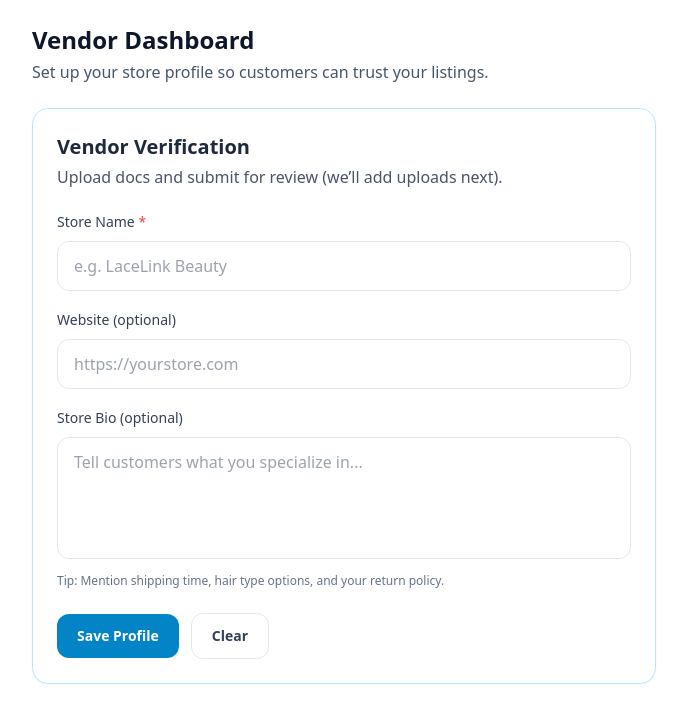
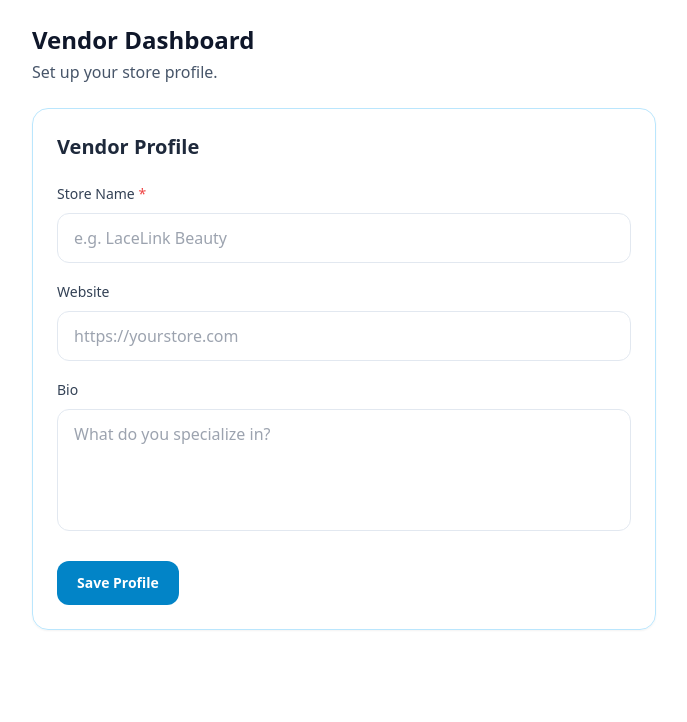
Before and after one commit to LACELINKZA/LaceLink, a Next.js app: page /vendor/dashboard in a window 1280 px wide. Shown: the top 722 px of the page, without its empty margins (296-983 px from the left). Built offline with nearby package versions, Linux system fonts and the light colour scheme.

Commit message:
Update page.tsx

```diff
--- a/app/vendor/dashboard/page.tsx
+++ b/app/vendor/dashboard/page.tsx
@@ -1,14 +1,13 @@
 "use client"
 
 import { useState } from "react"
+import { supabase } from "@/lib/supabaseClient"
 
 export default function VendorDashboard() {
-  // Form fields
   const [storeName, setStoreName] = useState("")
   const [website, setWebsite] = useState("")
   const [bio, setBio] = useState("")
 
-  // UI state
   const [saving, setSaving] = useState(false)
   const [message, setMessage] = useState<string | null>(null)
   const [error, setError] = useState<string | null>(null)
@@ -26,13 +25,20 @@ export default function VendorDashboard() {
     try {
       setSaving(true)
 
-      // For now we’ll just “pretend” to save.
-      // (Later we can connect this to a real API route / database.)
-      await new Promise((r) => setTimeout(r, 700))
+      const { error } = await supabase.from("vendor_profiles").insert({
+        store_name: storeName.trim(),
+        website: website.trim() || null,
+        bio: bio.trim() || null,
+      })
 
-      setMessage("Saved! Your vendor profile has been updated.")
-    } catch (err) {
-      setError("Something went wrong while saving. Try again.")
+      if (error) throw error
+
+      setMessage("Saved to database ✅")
+      setStoreName("")
+      setWebsite("")
+      setBio("")
+    } catch (err: any) {
+      setError(err?.message || "Save failed. Check Supabase env vars + table name.")
     } finally {
       setSaving(false)
     }
@@ -42,7 +48,7 @@ export default function VendorDashboard() {
     <div className="mx-auto w-full max-w-2xl p-6">
       <h1 className="text-2xl font-bold text-slate-900">Vendor Dashboard</h1>
       <p className="mt-1 text-slate-600">
-        Set up your store profile so customers can trust your listings.
+        Set up your store profile.
       </p>
 
       <form
@@ -50,13 +56,9 @@ export default function VendorDashboard() {
         className="mt-6 rounded-2xl border border-sky-200 bg-white/70 p-6 shadow-sm backdrop-blur"
       >
         <h2 className="text-xl font-semibold text-slate-800">
-          Vendor Verification
+          Vendor Profile
         </h2>
-        <p className="mt-1 text-slate-600">
-          Upload docs and submit for review (we’ll add uploads next).
-        </p>
 
-        {/* Alerts */}
         {error && (
           <div className="mt-4 rounded-xl border border-red-200 bg-red-50 p-3 text-sm text-red-700">
             {error}
@@ -68,7 +70,6 @@ export default function VendorDashboard() {
           </div>
         )}
 
-        {/* Store Name */}
         <div className="mt-5">
           <label className="text-sm font-medium text-slate-700">
             Store Name <span className="text-red-500">*</span>
@@ -76,43 +77,33 @@ export default function VendorDashboard() {
           <input
             value={storeName}
             onChange={(e) => setStoreName(e.target.value)}
+            className="mt-2 w-full rounded-xl border border-slate-200 bg-white px-4 py-3 text-slate-900 outline-none focus:border-sky-400"
             placeholder="e.g. LaceLink Beauty"
-            className="mt-2 w-full rounded-xl border border-slate-200 bg-white px-4 py-3 text-slate-900 outline-none focus:border-sky-400"
           />
         </div>
 
-        {/* Website */}
         <div className="mt-4">
-          <label className="text-sm font-medium text-slate-700">
-            Website (optional)
-          </label>
+          <label className="text-sm font-medium text-slate-700">Website</label>
           <input
             value={website}
             onChange={(e) => setWebsite(e.target.value)}
+            className="mt-2 w-full rounded-xl border border-slate-200 bg-white px-4 py-3 text-slate-900 outline-none focus:border-sky-400"
             placeholder="https://yourstore.com"
-            className="mt-2 w-full rounded-xl border border-slate-200 bg-white px-4 py-3 text-slate-900 outline-none focus:border-sky-400"
           />
         </div>
 
-        {/* Bio */}
         <div className="mt-4">
-          <label className="text-sm font-medium text-slate-700">
-            Store Bio (optional)
-          </label>
+          <label className="text-sm font-medium text-slate-700">Bio</label>
           <textarea
             value={bio}
             onChange={(e) => setBio(e.target.value)}
-            placeholder="Tell customers what you specialize in..."
             rows={4}
             className="mt-2 w-full resize-none rounded-xl border border-slate-200 bg-white px-4 py-3 text-slate-900 outline-none focus:border-sky-400"
+            placeholder="What do you specialize in?"
           />
-          <p className="mt-2 text-xs text-slate-500">
-            Tip: Mention shipping time, hair type options, and your return policy.
-          </p>
         </div>
 
-        {/* Buttons */}
-        <div className="mt-6 flex items-center gap-3">
+        <div className="mt-6">
           <button
             type="submit"
             disabled={saving}
@@ -120,20 +111,6 @@ export default function VendorDashboard() {
           >
             {saving ? "Saving..." : "Save Profile"}
           </button>
-
-          <button
-            type="button"
-            onClick={() => {
-              setStoreName("")
-              setWebsite("")
-              setBio("")
-              setMessage(null)
-              setError(null)
-            }}
-            className="rounded-xl border border-slate-200 bg-white px-5 py-3 text-sm font-semibold text-slate-700"
-          >
-            Clear
-          </button>
         </div>
       </form>
     </div>
```
Lines whose indentation alone changed are shown as unchanged.
